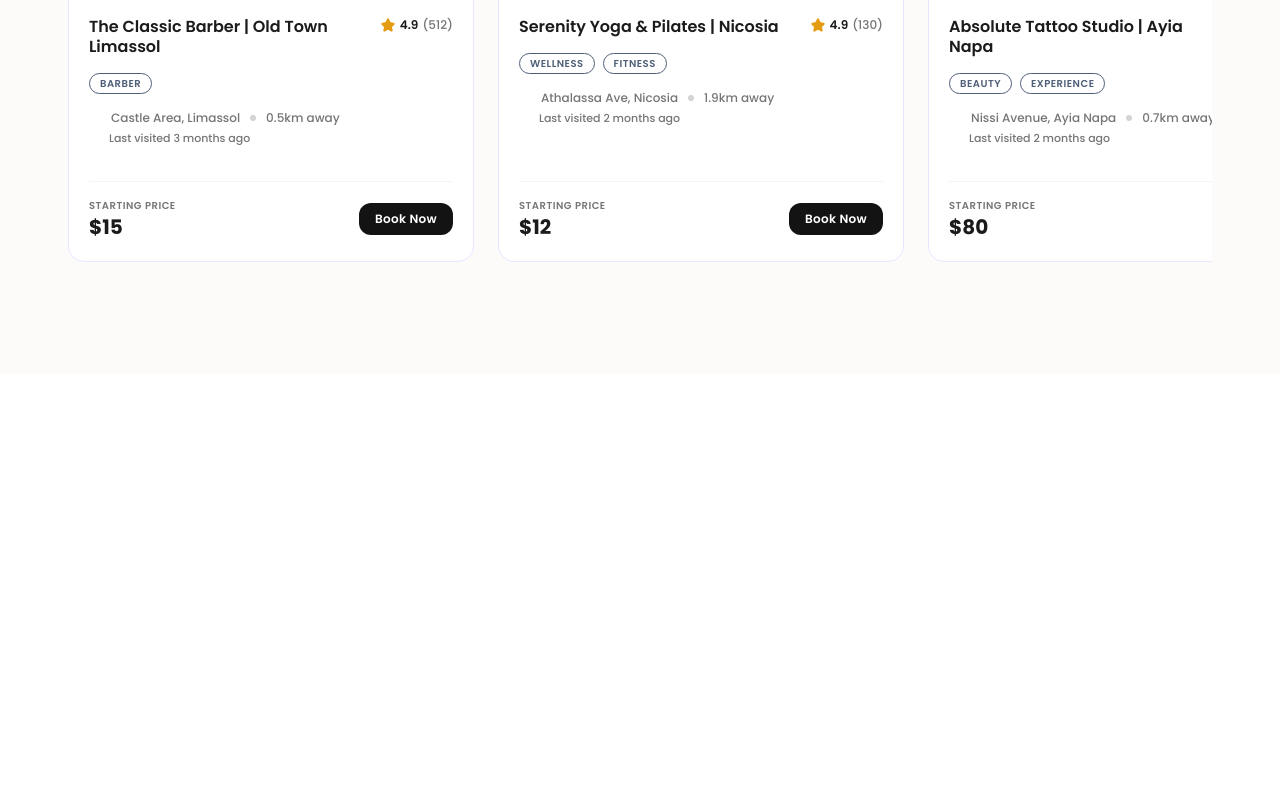
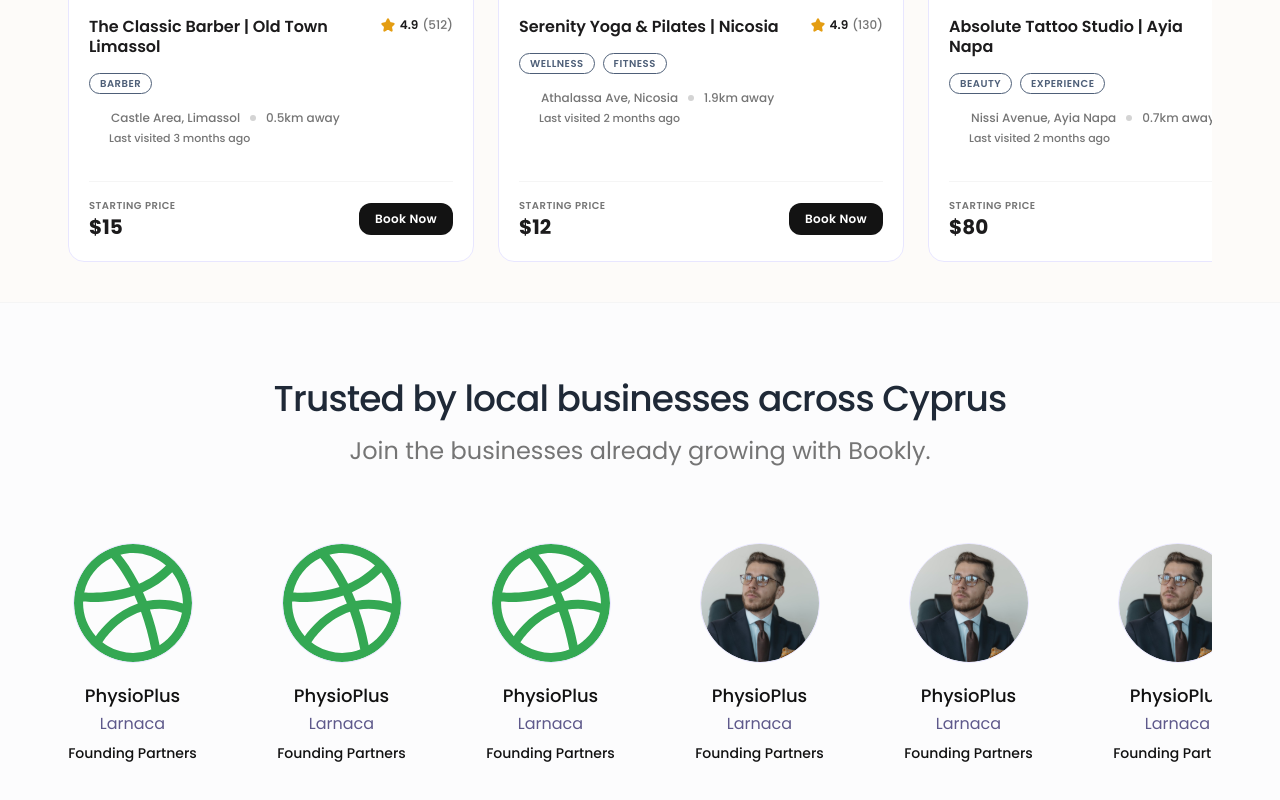
Before and after one commit to SaifulET/Iron_Frontend, a Next.js app: page / in a window 1280 px wide. Shown: the part 2632-3432 px from the top of the page. Before the commit the page ends 3006 px from the top, so only its background shows below. Built offline with nearby package versions, Linux system fonts and the light colour scheme; some icons are missing.

Commit message:
trusted by local business across sypruss section done

```diff
--- a/src/app/page.tsx
+++ b/src/app/page.tsx
@@ -7,6 +7,7 @@ import { HugeiconsIcon } from "@hugeicons/react";
 import { Car04Icon, Clock01Icon, DashboardSquare02Icon, FootballIcon, HealtcareIcon, Location01Icon, Location05Icon, PartyIcon, SailboatOffshoreIcon, Search01Icon, StarIcon, WellnessIcon } from "@hugeicons/core-free-icons";
 import ServiceCard, { Recommendation } from "@/components/ServiceCard";
 import Carousel from "@/components/Carousel";
+import TrustedBusinessCard, { TrustedBusiness } from "@/components/TrustedBusinessCard";
 
 export default function LandingPage() {
   const router = useRouter();
@@ -276,6 +277,22 @@ export default function LandingPage() {
       hasDiamond: true,
       noDeposit: true,
     },
+  ];
+
+  // Mock trusted businesses data
+  const trustedBusinesses: TrustedBusiness[] = [
+    { id: 1, name: "PhysioPlus", location: "Larnaca", role: "Founding Partners", image: "/Icons/trustedOne.svg" },
+    { id: 2, name: "PhysioPlus", location: "Larnaca", role: "Founding Partners", image: "/Icons/trustedOne.svg" },
+    { id: 3, name: "PhysioPlus", location: "Larnaca", role: "Founding Partners", image: "/Icons/trustedOne.svg" },
+    { id: 4, name: "PhysioPlus", location: "Larnaca", role: "Founding Partners", image: "/Icons/trustedTwo.svg" },
+    { id: 5, name: "PhysioPlus", location: "Larnaca", role: "Founding Partners", image: "/Icons/trustedTwo.svg" },
+    { id: 6, name: "PhysioPlus", location: "Larnaca", role: "Founding Partners", image: "/Icons/trustedTwo.svg" },
+    { id: 7, name: "PhysioPlus", location: "Larnaca", role: "Founding Partners", image: "/Icons/trustedTwo.svg" },
+    { id: 8, name: "PhysioPlus", location: "Larnaca", role: "Founding Partners", image: "/Icons/trustedOne.svg" },
+    { id: 9, name: "PhysioPlus", location: "Larnaca", role: "Founding Partners", image: "/Icons/trustedOne.svg" },
+    { id: 10, name: "PhysioPlus", location: "Larnaca", role: "Founding Partners", image: "/Icons/trustedTwo.svg" },
+    { id: 11, name: "PhysioPlus", location: "Larnaca", role: "Founding Partners", image: "/Icons/trustedTwo.svg" },
+    { id: 12, name: "PhysioPlus", location: "Larnaca", role: "Founding Partners", image: "/Icons/trustedOne.svg" },
   ];
 
   return (
@@ -776,7 +793,7 @@ export default function LandingPage() {
       </section>
 
       {/* 8. Trending Services Section */}
-      <section className="w-full px-4 md:px-8 xl:px-[68px] mt-[56px] mb-24">
+      <section className="w-full px-4 md:px-8 xl:px-[68px] mt-[56px]">
 
         {/* Section Header */}
         <div className="flex justify-between items-center mb-6">
@@ -818,6 +835,38 @@ export default function LandingPage() {
 
       </section>
 
+      {/* 9. Trusted Businesses Section */}
+      <section className="w-full bg-[#FCFCFD] py-12 md:py-[72px] border-y border-neutral-100 mt-[24px] mb-24">
+        <div className="w-full px-4 md:px-8 xl:px-[68px] flex flex-col items-center justify-center gap-10 md:gap-[80px]">
+          {/* Container */}
+          <div className="flex flex-col items-center gap-4 text-center max-w-[1312px] w-full">
+            <h2 className="text-3xl md:text-[36px] font-medium leading-[36px] md:leading-[48px] text-[#1F2937] tracking-tight">
+              Trusted by local businesses across Cyprus
+            </h2>
+            <p className="text-lg md:text-[24px] font-normal leading-[24px] text-[#757575]">
+              Join the businesses already growing with Bookly.
+            </p>
+          </div>
+
+          {/* Carousel / Grid Container */}
+          <div className="w-full">
+            {trustedBusinesses.length > 5 ? (
+              <Carousel gapClass="gap-[40px] md:gap-[80px]">
+                {trustedBusinesses.map((biz) => (
+                  <TrustedBusinessCard key={biz.id} business={biz} />
+                ))}
+              </Carousel>
+            ) : (
+              <div className="grid grid-cols-2 sm:grid-cols-3 md:grid-cols-4 lg:grid-cols-5 gap-6 justify-items-center">
+                {trustedBusinesses.map((biz) => (
+                  <TrustedBusinessCard key={biz.id} business={biz} />
+                ))}
+              </div>
+            )}
+          </div>
+        </div>
+      </section>
+
     </div>
   );
 }
--- a/src/components/Carousel.tsx
+++ b/src/components/Carousel.tsx
@@ -4,9 +4,10 @@ import React, { useState, useRef } from "react";
 
 interface CarouselProps {
   children: React.ReactNode;
+  gapClass?: string;
 }
 
-export default function Carousel({ children }: CarouselProps) {
+export default function Carousel({ children, gapClass = "gap-6" }: CarouselProps) {
   const scrollRef = useRef<HTMLDivElement>(null);
   const [isDown, setIsDown] = useState(false);
   const [startX, setStartX] = useState(0);
@@ -42,7 +43,7 @@ export default function Carousel({ children }: CarouselProps) {
       onMouseLeave={handleMouseLeave}
       onMouseUp={handleMouseUp}
       onMouseMove={handleMouseMove}
-      className={`flex overflow-x-auto scrollbar-hide gap-6 flex-nowrap w-full pb-4 items-stretch select-none ${
+      className={`flex overflow-x-auto scrollbar-hide flex-nowrap w-full pb-4 items-stretch select-none ${gapClass} ${
         isDown ? "cursor-grabbing" : "cursor-grab snap-x snap-mandatory scroll-smooth"
       }`}
     >
--- /dev/null
+++ b/src/components/TrustedBusinessCard.tsx
@@ -0,0 +1,43 @@
+import React from "react";
+
+export interface TrustedBusiness {
+  id: number;
+  name: string;
+  location: string;
+  role: string;
+  image: string;
+}
+
+interface TrustedBusinessCardProps {
+  business: TrustedBusiness;
+}
+
+export default function TrustedBusinessCard({ business }: TrustedBusinessCardProps) {
+  return (
+    <div className="w-[129px] h-[220px] flex flex-col items-center gap-5 text-center select-none shrink-0 font-poppins">
+      {/* Circle Image */}
+      <img
+        src={business.image}
+        alt={business.name}
+        className="w-[120px] h-[120px] rounded-full object-cover border border-[#E8E6FF]"
+        draggable="false"
+      />
+
+      {/* Details Container */}
+      <div className="flex flex-col items-center gap-1 w-full">
+        {/* Name */}
+        <h4 className="text-[18px] font-medium leading-[26px] text-[#111111] truncate w-full">
+          {business.name}
+        </h4>
+        {/* Location */}
+        <span className="text-[16px] font-normal leading-[22px] text-[#5E598B] font-manrope truncate w-full">
+          {business.location}
+        </span>
+        {/* Role */}
+        <span className="text-[14px] font-medium leading-[20px] text-[#111111] mt-1 truncate w-full">
+          {business.role}
+        </span>
+      </div>
+    </div>
+  );
+}
```
Also changed, not shown: public/Icons/trustedOne.svg (added), public/Icons/trustedTwo.svg (added).
